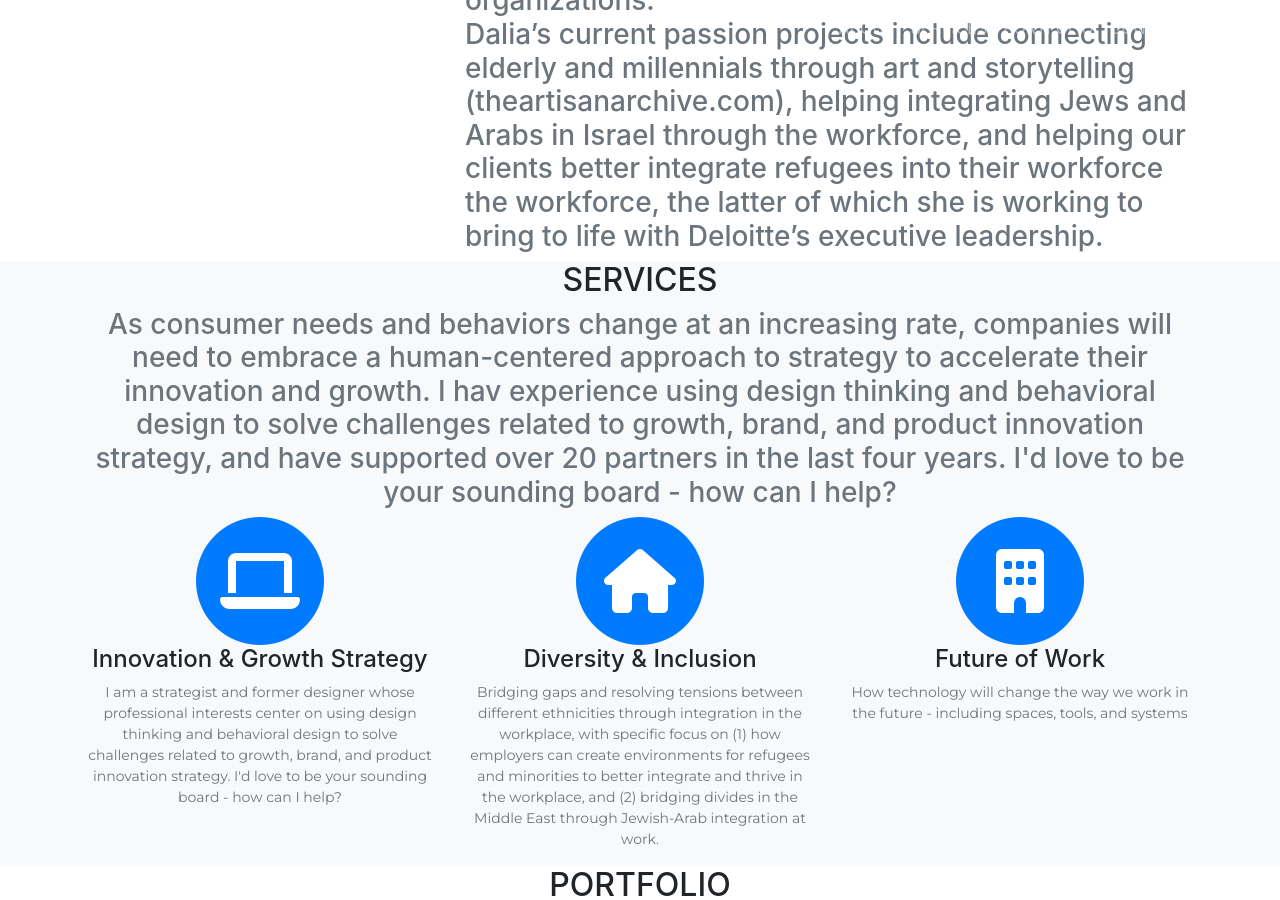
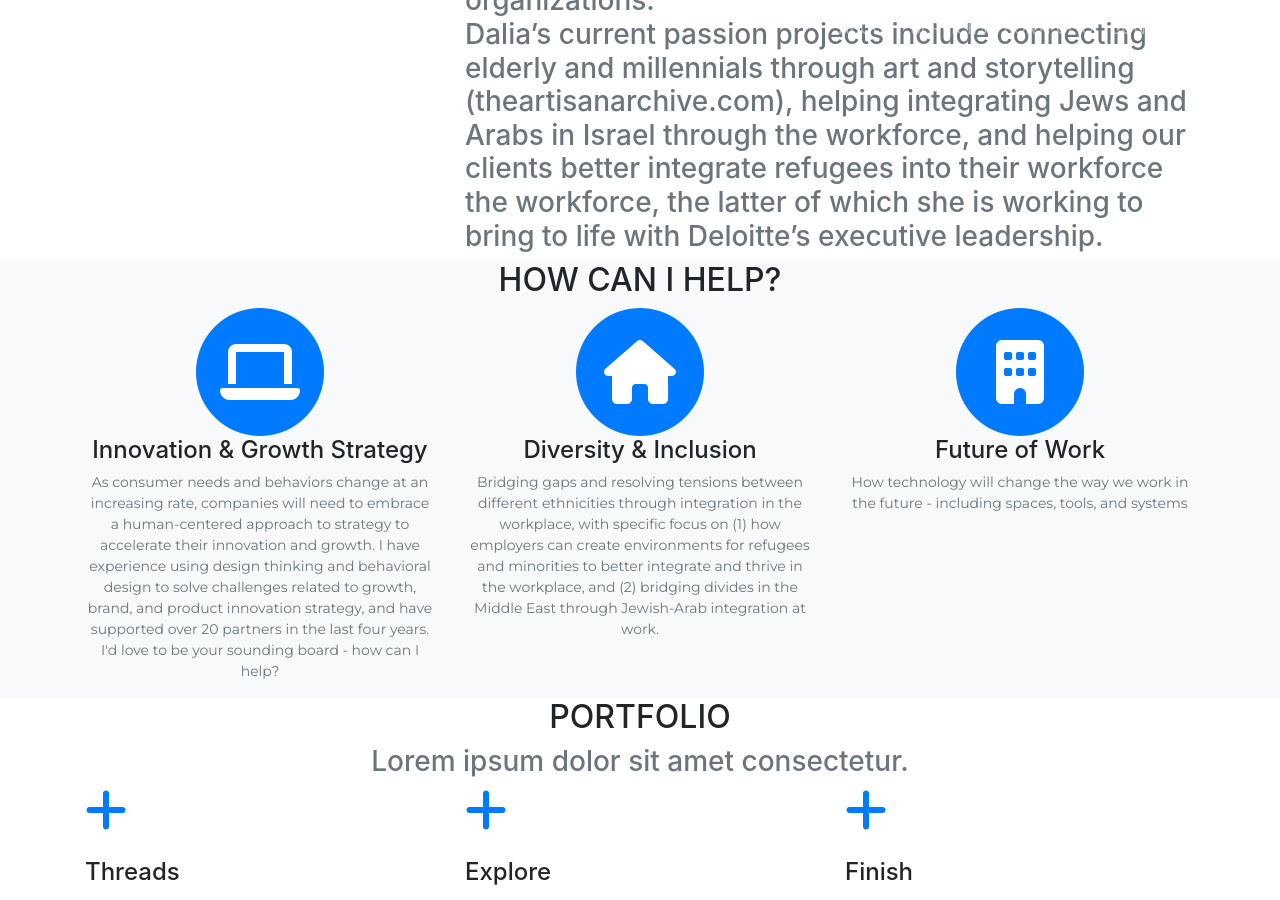
Before and after one commit to dalkat/dalkat.github.io, a Jekyll site: the page built from index.md, in a window 1280 px wide and 900 px high, scrolled down 887 px. Built offline with Jekyll 4.4.1, drawn with Linux system fonts in a browser that asks for light colours; nearby versions of some CDN libraries; some web fonts are replaced; library files that are not in the unit come from our copies.

Commit message:
new logos

```diff
--- a/_data/home.yml
+++ b/_data/home.yml
@@ -19,13 +19,22 @@ team:
         - icon: fa fa-instagram
           url: 'http://instagram.com/dalkatan'
 
+clients:
+  - img: img/logos/deloitte.png
+    url: ""
+  - img: img/logos/doblin.png
+    url: ""
+  - img: img/logos/princeton.png
+    url: ""
+
+
 services:
-  heading: Services
-  subheading: As consumer needs and behaviors change at an increasing rate, companies will need to embrace a human-centered approach to strategy to accelerate their innovation and growth. I hav experience using design thinking and behavioral design to solve challenges related to growth, brand, and product innovation strategy, and have supported over 20 partners in the last four years. I'd love to be your sounding board - how can I help?
+  heading: How can I help?
+  subheading:
   service:
     - icon: fa fa-laptop
       heading: Innovation & Growth Strategy
-      text: I am a strategist and former designer whose professional interests center on using design thinking and behavioral design to solve challenges related to growth, brand, and product innovation strategy. I'd love to be your sounding board - how can I help?
+      text: As consumer needs and behaviors change at an increasing rate, companies will need to embrace a human-centered approach to strategy to accelerate their innovation and growth. I have experience using design thinking and behavioral design to solve challenges related to growth, brand, and product innovation strategy, and have supported over 20 partners in the last four years. I'd love to be your sounding board - how can I help?
     - icon: fa fa-home
       heading: Diversity & Inclusion
       text: Bridging gaps and resolving tensions between different ethnicities through integration in the workplace, with specific focus on (1) how employers can create environments for refugees and minorities to better integrate and thrive in the workplace, and (2) bridging divides in the Middle East through Jewish-Arab integration at work.
@@ -36,16 +45,6 @@ services:
 portfolio:
   heading: Portfolio
   subheading: Lorem ipsum dolor sit amet consectetur.
-
-clients:
-  - img: img/logos/envato.jpg
-    url: "#"
-  - img: img/logos/designmodo.jpg
-    url: "#"
-  - img: img/logos/themeforest.jpg
-    url: "#"
-  - img: img/logos/creative-market.jpg
-    url: "#"
 
 contact:
   heading: Get in touch
```
Also changed, not shown: assets/img/logos/creative-market.jpg (deleted), assets/img/logos/deloitte.png (added), assets/img/logos/designmodo.jpg (deleted), assets/img/logos/doblin.png (added), assets/img/logos/envato.jpg (deleted), assets/img/logos/princeton.png (added), assets/img/logos/themeforest.jpg (deleted).
